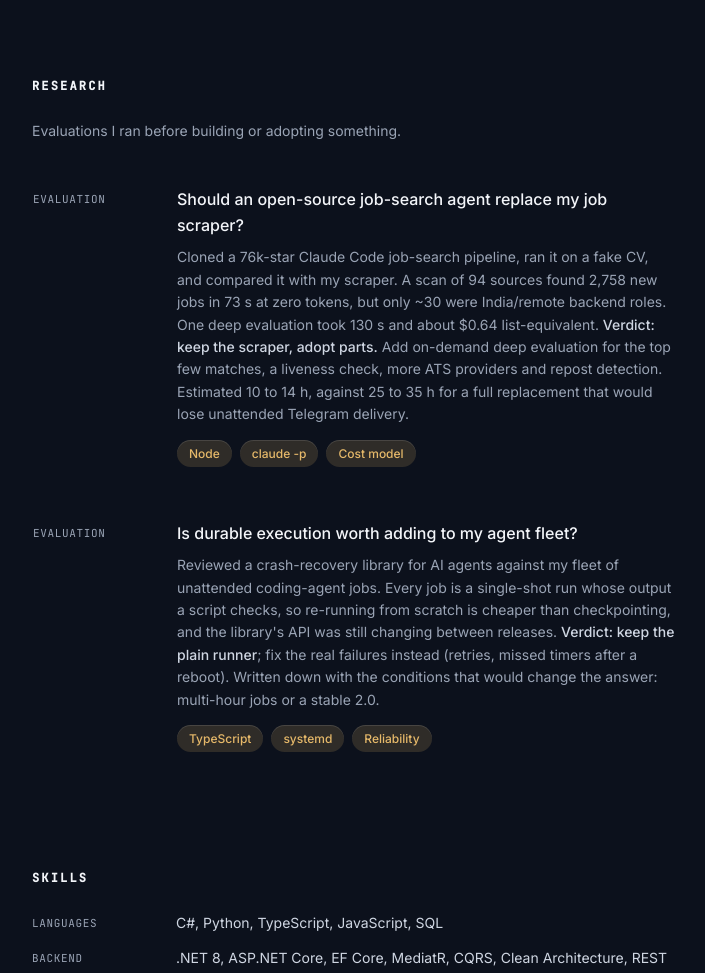
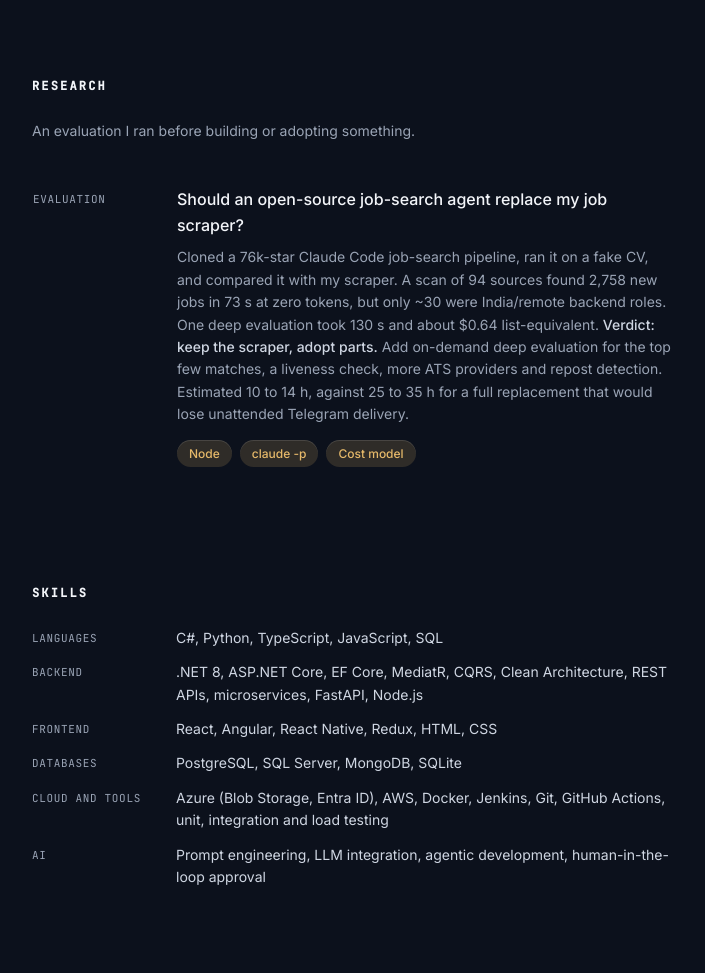
Before and after one commit to sahidhh/portfolio, a plain HTML site: page index.html in a window 1280 px wide. Shown: the part 4720-5693 px from the top of the page, without its empty margins (540-1245 px from the left). Drawn offline with Linux system fonts and the light colour scheme.

Commit message:
Drop pi-durable evaluation from Research (moved to private notes)
Co-Authored-By: Claude Sonnet 5.5 <noreply@anthropic.com>

```diff
--- a/index.html
+++ b/index.html
@@ -196,7 +196,7 @@
 
     <section id="research">
       <h2 class="sticky">Research</h2>
-      <p class="auto-note" style="margin-top:0;margin-bottom:24px">Evaluations I ran before building or adopting something.</p>
+      <p class="auto-note" style="margin-top:0;margin-bottom:24px">An evaluation I ran before building or adopting something.</p>
       <div class="list">
 <div class="item">
   <div class="when">Evaluation</div>
@@ -204,14 +204,6 @@
     <h3>Should an open-source job-search agent replace my job scraper?</h3>
     <p>Cloned a 76k-star Claude Code job-search pipeline, ran it on a fake CV, and compared it with my scraper. A scan of 94 sources found 2,758 new jobs in 73 s at zero tokens, but only ~30 were India/remote backend roles. One deep evaluation took 130 s and about $0.64 list-equivalent. <b>Verdict: keep the scraper, adopt parts.</b> Add on-demand deep evaluation for the top few matches, a liveness check, more ATS providers and repost detection. Estimated 10 to 14 h, against 25 to 35 h for a full replacement that would lose unattended Telegram delivery.</p>
     <ul class="tags"><li>Node</li><li>claude -p</li><li>Cost model</li></ul>
-  </div>
-</div>
-<div class="item">
-  <div class="when">Evaluation</div>
-  <div>
-    <h3>Is durable execution worth adding to my agent fleet?</h3>
-    <p>Reviewed a crash-recovery library for AI agents against my fleet of unattended coding-agent jobs. Every job is a single-shot run whose output a script checks, so re-running from scratch is cheaper than checkpointing, and the library's API was still changing between releases. <b>Verdict: keep the plain runner</b>; fix the real failures instead (retries, missed timers after a reboot). Written down with the conditions that would change the answer: multi-hour jobs or a stable 2.0.</p>
-    <ul class="tags"><li>TypeScript</li><li>systemd</li><li>Reliability</li></ul>
   </div>
 </div>
       </div>
```
